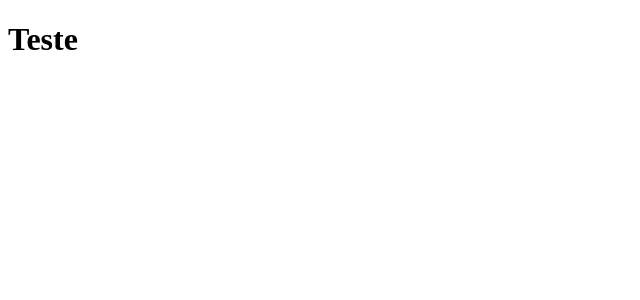
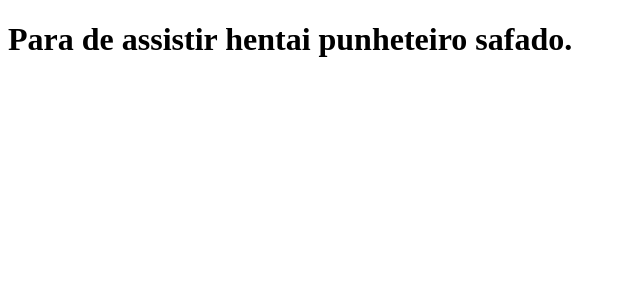
Before and after one commit to DiegoCaladoProgramador/clone-tabnews, a Next.js app: page / in a window 1280 px wide. Shown: the top 300 px of the page, without its empty margins (0-640 px from the left). Built offline with nearby package versions, Linux system fonts and the light colour scheme.

Commit message:
adicionar frase no index.js

```diff
--- a/pages/index.js
+++ b/pages/index.js
@@ -1,5 +1,5 @@
 function Home(){
-    return <h1>Teste</h1>
+    return <h1>Para de assistir hentai punheteiro safado.</h1>
 }
 
 export default Home
```
